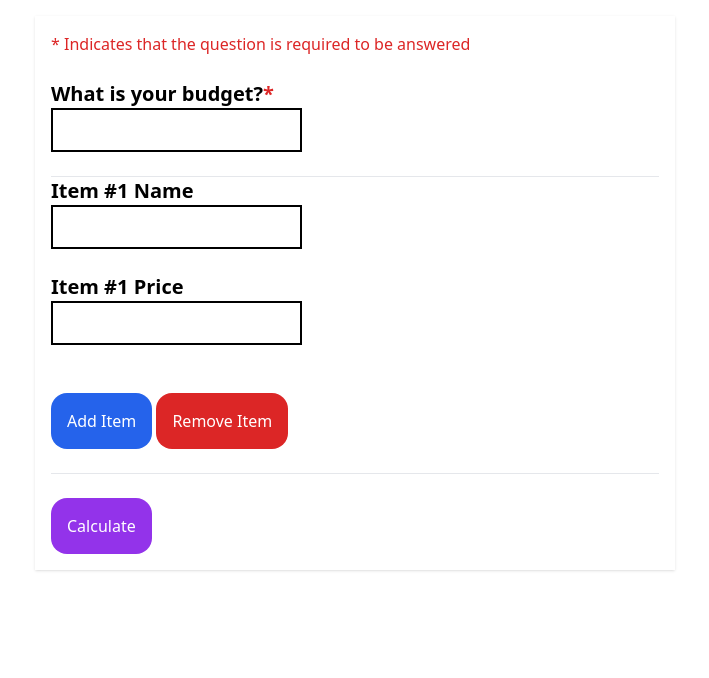
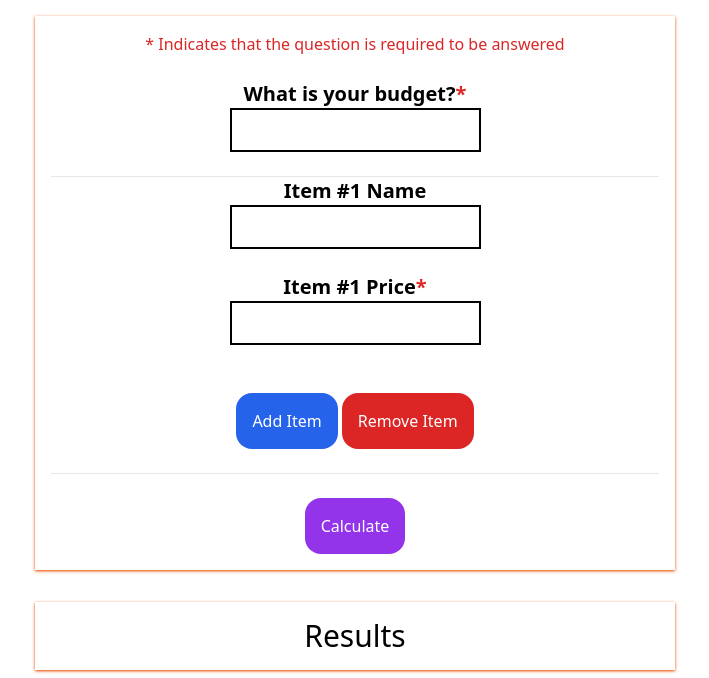
Before and after one commit to jpanahon/WinHacks2024, a Flask app: page /budget/ in a window 1280 px wide. Shown: the part 122-800 px from the top of the page, without its empty margins (285-994 px from the left). Run offline with Flask 3, Linux system fonts and the light colour scheme.

Commit message:
updated stuff

```diff
--- a/static/css/output.css
+++ b/static/css/output.css
@@ -589,6 +589,10 @@ video {
   margin-top: 1rem;
 }
 
+.mt-8 {
+  margin-top: 2rem;
+}
+
 .inline-block {
   display: inline-block;
 }
@@ -601,6 +605,10 @@ video {
   display: flex;
 }
 
+.hidden {
+  display: none;
+}
+
 .h-screen {
   height: 100vh;
 }
@@ -611,6 +619,11 @@ video {
 
 .w-full {
   width: 100%;
+}
+
+.w-fit {
+  width: -moz-fit-content;
+  width: fit-content;
 }
 
 .max-w-screen-xl {
@@ -811,6 +824,11 @@ video {
   box-shadow: var(--tw-ring-offset-shadow, 0 0 #0000), var(--tw-ring-shadow, 0 0 #0000), var(--tw-shadow);
 }
 
+.shadow-orange-600 {
+  --tw-shadow-color: #ea580c;
+  --tw-shadow: var(--tw-shadow-colored);
+}
+
 .hover\:underline:hover {
   text-decoration-line: underline;
 }
--- a/static/src/budget.js
+++ b/static/script/budget.js
@@ -2,6 +2,8 @@
 let itemsNumber = 1;
 
 function addItem() {
+    itemsNumber++;
+
     let items = document.getElementById("items");
     let newItem = document.createElement("input");
 
@@ -17,7 +19,7 @@ function addItem() {
     document.createElement("br");
 
     itemLabel.setAttribute("for", "item-name");
-    itemLabel.innerHTML = `<br> <br>Item #${(itemsNumber += 1)} Name <br>`;
+    itemLabel.innerHTML = `<br> <br>Item #${itemsNumber} Name <br>`;
     itemLabel.classList.add("font-semibold");
     itemLabel.classList.add("text-xl");
 
@@ -26,7 +28,8 @@ function addItem() {
 
     let itemPrice = document.createElement("input");
     itemPrice.setAttribute("type", "number");
-    itemPrice.setAttribute("name", "item-price");
+    itemPrice.setAttribute("name", `item-price-${itemsNumber}`);
+    itemPrice.required = true;
 
     document.createElement("br");
 
@@ -37,8 +40,8 @@ function addItem() {
     let itemPriceTag = document.createElement("label");
     document.createElement("br");
 
-    itemPriceTag.setAttribute("for", "item-price");
-    itemPriceTag.innerHTML = `<br> <br>Item #${itemsNumber} Price <br>`;
+    itemPriceTag.setAttribute("for", `item-price-${itemsNumber}`);
+    itemPriceTag.innerHTML = `<br> <br>Item #${itemsNumber} Price<span class="text-red-600">*</span><br>`;
     itemPriceTag.classList.add("font-semibold");
     itemPriceTag.classList.add("text-xl");
 
@@ -49,7 +52,8 @@ function addItem() {
 }
 
 function removeItem() {
-    itemsNumber -= 1;
+    itemsNumber--;
+
     let itemList = document.getElementById("items");
     let items = itemList.getElementsByTagName("input");
     let labels = itemList.getElementsByTagName("label");
@@ -61,3 +65,7 @@ function removeItem() {
         itemList.removeChild(labels[labels.length - 1]);
     }
 }
+
+function calculate() {
+    let items = document.getElementById("items");
+}
--- a/templates/budget.html
+++ b/templates/budget.html
@@ -6,7 +6,7 @@
     <meta name="viewport" content="width=device-width, initial-scale=1.0">
     <meta http-equiv="X-UA-Compatible" content="IE=edge">
     <link href="{{url_for('static',filename='css/output.css')}}" rel="stylesheet">
-    <script src="{{url_for('static', filename='src/budget.js')}}"></script>
+    <script src="{{url_for('static', filename='script/budget.js')}}"></script>
     <title>Document</title>
 </head>
 
@@ -27,7 +27,7 @@
         </nav>
     </header>
 
-    <form class="shadow p-4 w-1/2 m-auto mt-4">
+    <form class="shadow shadow-orange-600 p-4 w-1/2 m-auto mt-4 text-center">
         <p class="text-red-600">* Indicates that the question is required to be answered</p>
         <br>
         <label for="budget" class="font-semibold text-xl">What is your budget?<span class="text-red-600">*</span>
@@ -37,11 +37,14 @@
         <hr>
 
         <div id="items">
-            <label for="item-name" class="font-semibold text-xl">Item #1 Name <br></label>
-            <input type="text" name="item-name" class="border-black border-2 p-2"> <br> <br>
+            <label for="item-name-1" class="font-semibold text-xl">Item #1 Name <br></label>
+            <input type="text" name="item-name-1" class="border-black border-2 p-2"> <br> <br>
 
-            <label for="item-price" class="font-semibold text-xl">Item #1 Price <br></label>
-            <input type="number" name="item-price" class="border-black border-2 p-2">
+            <label for="item-price-1" class="font-semibold text-xl">
+                Item #1 Price<span class="text-red-600">*</span><br>
+            </label>
+
+            <input type="number" name="item-price-1" class="border-black border-2 p-2" required>
         </div>
         <br> <br>
         <button class="bg-blue-600 text-white p-4 rounded-2xl" type="button" onclick="addItem()">Add Item</button>
@@ -50,6 +53,11 @@
         <hr> <br>
         <button class="bg-purple-600 text-white p-4 rounded-2xl" type="submit">Calculate</button>
     </form>
+
+    <section id="results" class="p-4 mt-8 shadow shadow-orange-600 w-1/2 m-auto">
+        <h1 class="text-center text-3xl">Results</h1>
+        <p class="result"></p>
+    </section>
 </body>
 
 </html>
```
Also changed, not shown: static/images/dragonball.jpg (added).
